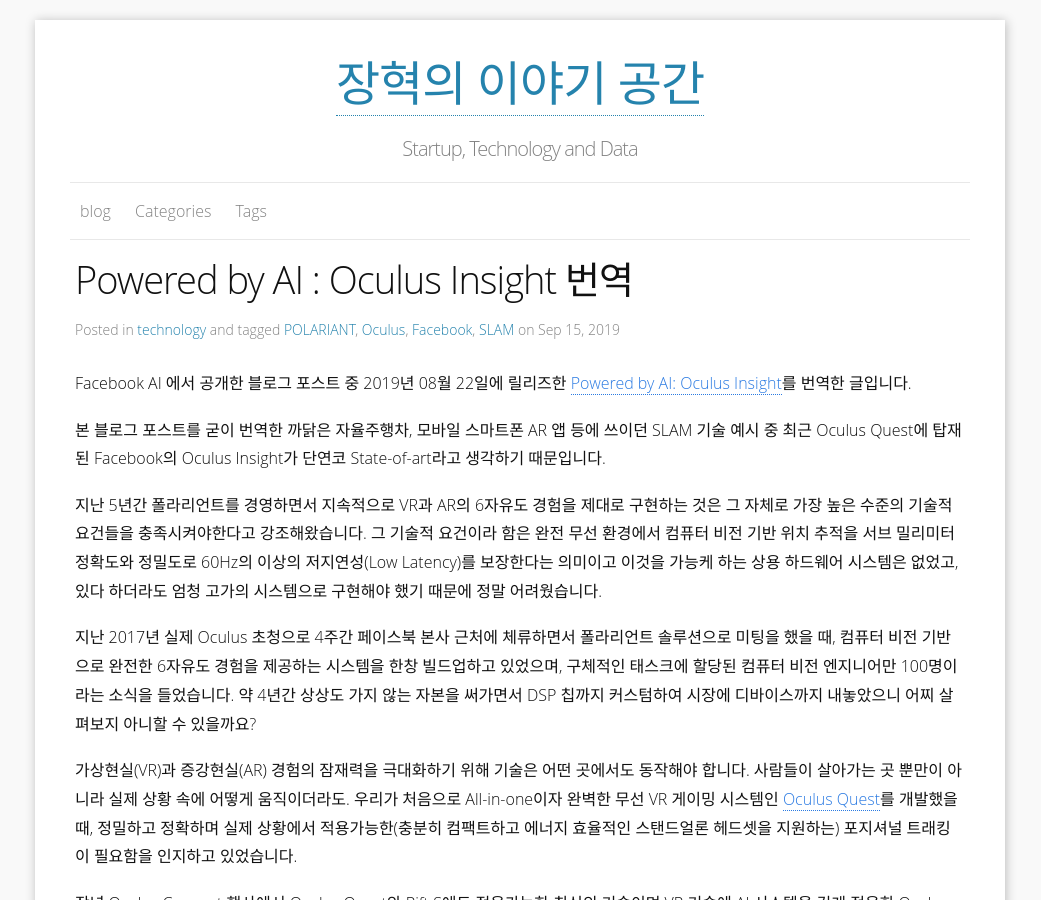
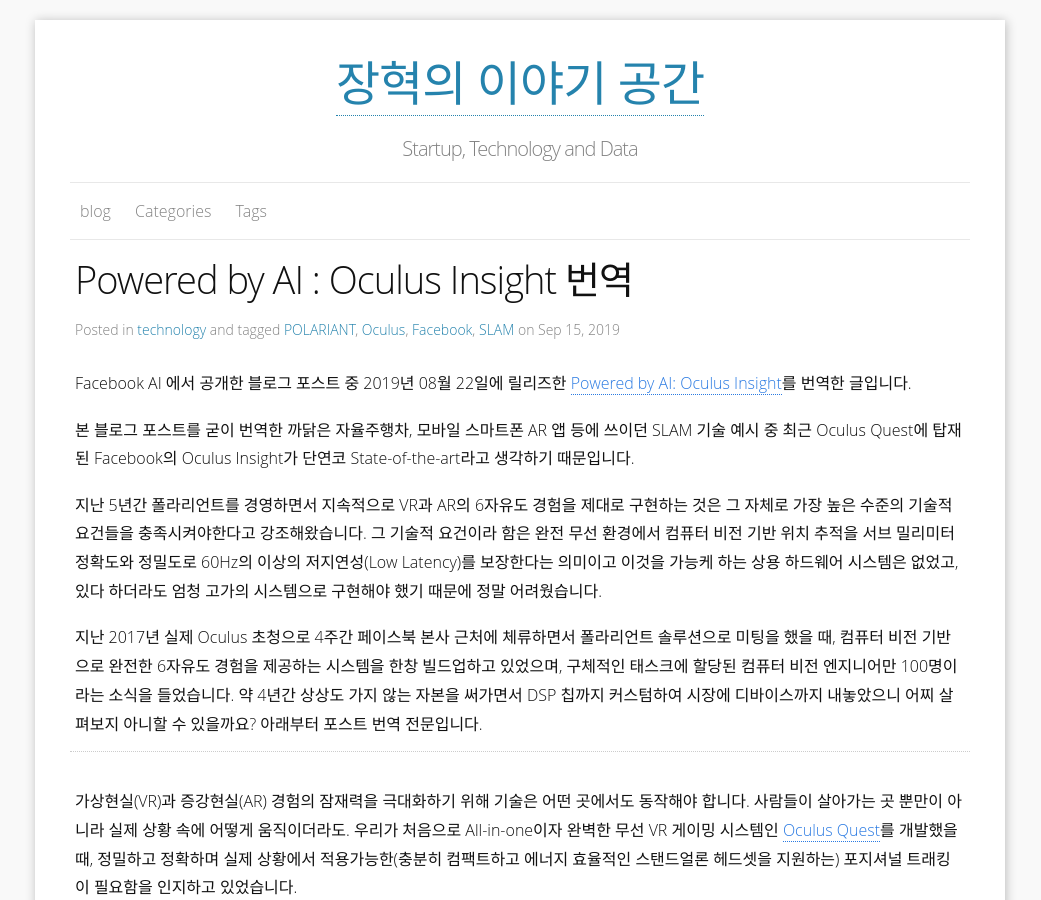
Before and after one commit to HyoukJang/HyoukJang.github.io, a Jekyll site: the page built from _posts/2019-09-15-Oculus-Insight-translation.md, in a window 1280 px wide and 900 px high. Shown: the whole window, without its empty margins (120-1161 px from the left). Built offline with Jekyll 4.4.1, drawn with Linux system fonts in a browser that asks for light colours; nearby versions of some CDN libraries; some web fonts are replaced; comment, search, counter and statistics services are not loaded.

Commit message:
add divide line

```diff
--- a/_posts/2019-09-15-Oculus-Insight-translation.md
+++ b/_posts/2019-09-15-Oculus-Insight-translation.md
@@ -10,11 +10,13 @@
 
 Facebook AI 에서 공개한 블로그 포스트 중 2019년 08월 22일에 릴리즈한 [Powered by AI: Oculus Insight](https://ai.facebook.com/blog/powered-by-ai-oculus-insight/)를 번역한 글입니다.
 
-본 블로그 포스트를 굳이 번역한 까닭은 자율주행차, 모바일 스마트폰 AR 앱 등에 쓰이던 SLAM 기술 예시 중 최근 Oculus Quest에 탑재된 Facebook의 Oculus Insight가 단연코 State-of-art라고 생각하기 때문입니다.
+본 블로그 포스트를 굳이 번역한 까닭은 자율주행차, 모바일 스마트폰 AR 앱 등에 쓰이던 SLAM 기술 예시 중 최근 Oculus Quest에 탑재된 Facebook의 Oculus Insight가 단연코 State-of-the-art라고 생각하기 때문입니다.
 
 지난 5년간 폴라리언트를 경영하면서 지속적으로 VR과 AR의 6자유도 경험을 제대로 구현하는 것은 그 자체로 가장 높은 수준의 기술적 요건들을 충족시켜야한다고 강조해왔습니다. 그 기술적 요건이라 함은 완전 무선 환경에서 컴퓨터 비전 기반 위치 추적을 서브 밀리미터 정확도와 정밀도로 60Hz의 이상의 저지연성(Low Latency)를 보장한다는 의미이고 이것을 가능케 하는 상용 하드웨어 시스템은 없었고, 있다 하더라도 엄청 고가의 시스템으로 구현해야 했기 때문에 정말 어려웠습니다.
 
-지난 2017년 실제 Oculus 초청으로 4주간 페이스북 본사 근처에 체류하면서 폴라리언트 솔루션으로 미팅을 했을 때, 컴퓨터 비전 기반으로 완전한 6자유도 경험을 제공하는 시스템을 한창 빌드업하고 있었으며, 구체적인 태스크에 할당된 컴퓨터 비전 엔지니어만 100명이라는 소식을 들었습니다. 약 4년간 상상도 가지 않는 자본을 써가면서 DSP 칩까지 커스텀하여 시장에 디바이스까지 내놓았으니 어찌 살펴보지 아니할 수 있을까요?
+지난 2017년 실제 Oculus 초청으로 4주간 페이스북 본사 근처에 체류하면서 폴라리언트 솔루션으로 미팅을 했을 때, 컴퓨터 비전 기반으로 완전한 6자유도 경험을 제공하는 시스템을 한창 빌드업하고 있었으며, 구체적인 태스크에 할당된 컴퓨터 비전 엔지니어만 100명이라는 소식을 들었습니다. 약 4년간 상상도 가지 않는 자본을 써가면서 DSP 칩까지 커스텀하여 시장에 디바이스까지 내놓았으니 어찌 살펴보지 아니할 수 있을까요? 아래부터 포스트 번역 전문입니다.
+
+--------------
 
 가상현실(VR)과 증강현실(AR) 경험의 잠재력을 극대화하기 위해 기술은 어떤 곳에서도 동작해야 합니다. 사람들이 살아가는 곳 뿐만이 아니라 실제 상황 속에 어떻게 움직이더라도. 우리가 처음으로 All-in-one이자 완벽한 무선 VR 게이밍 시스템인 [Oculus Quest](https://www.oculus.com/quest/?fbclid=IwAR0LroH-13ORQDWVjpDt5J6Bv9eGmLNN3um-53P-_RHxF7nyxbGA0lymvYc)를 개발했을 때, 정밀하고 정확하며 실제 상황에서 적용가능한(충분히 컴팩트하고 에너지 효율적인 스탠드얼론 헤드셋을 지원하는) 포지셔널 트래킹이 필요함을 인지하고 있었습니다.
 
```
